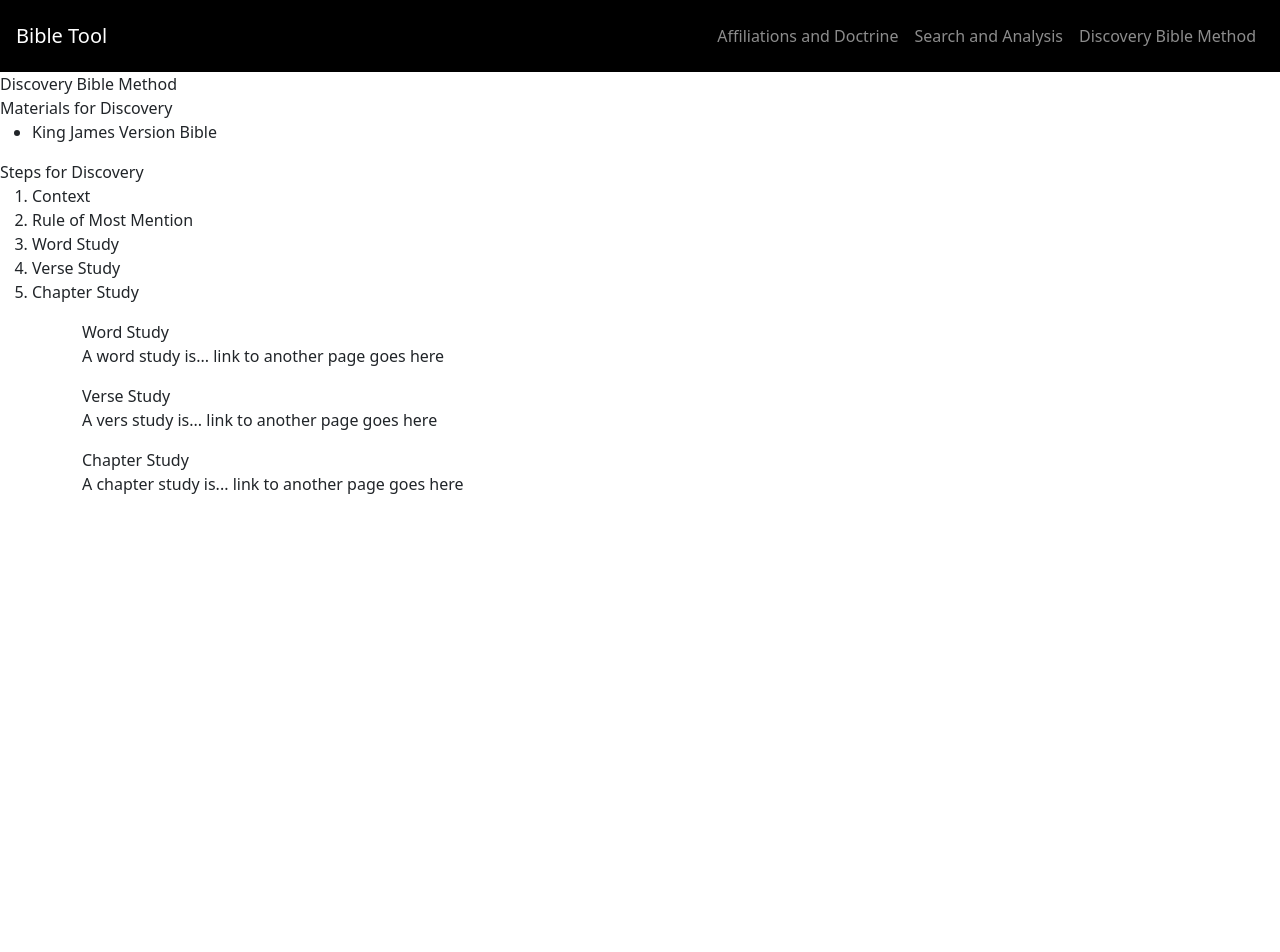
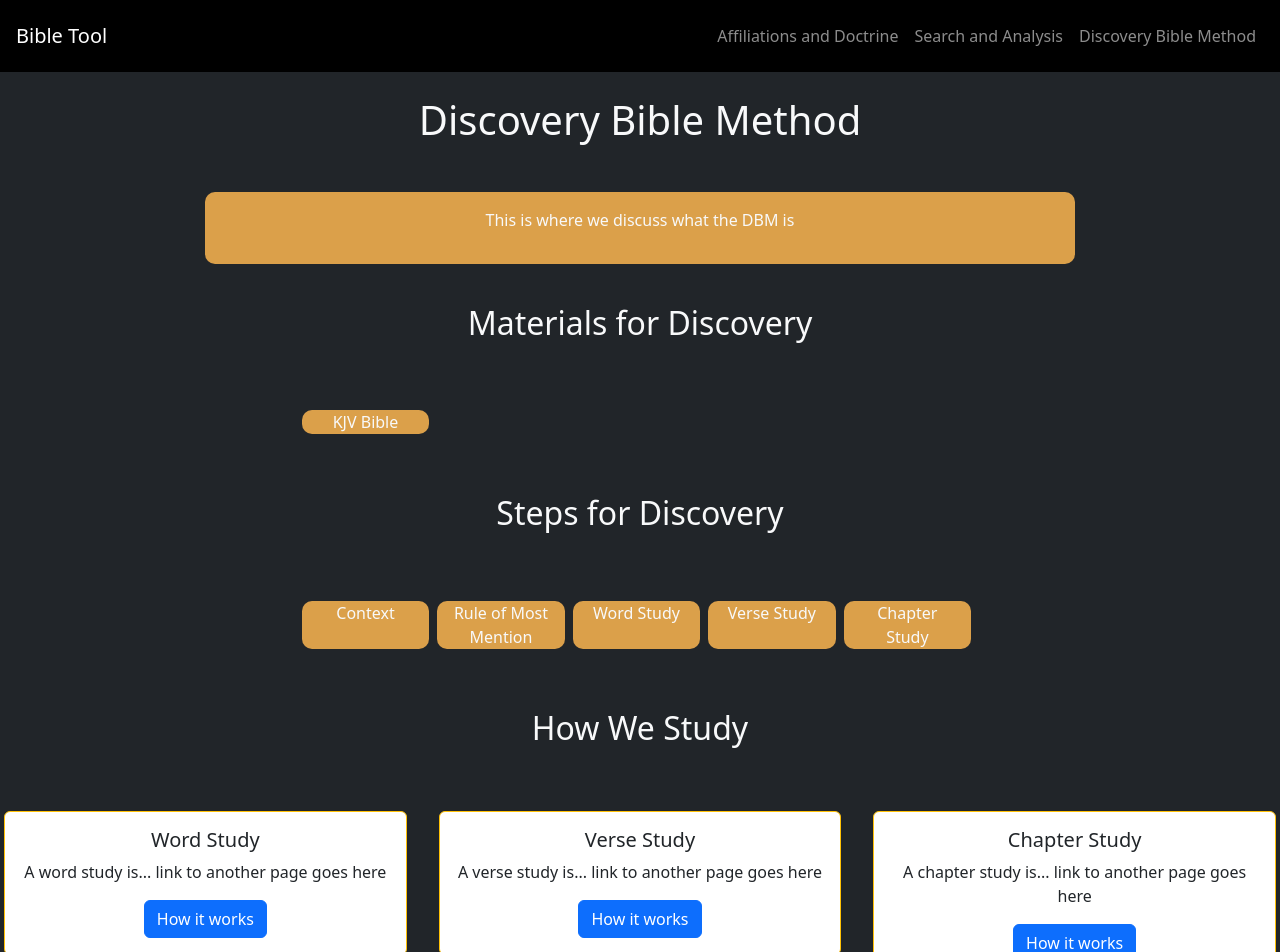
Before and after one commit to NoelEvan321/mbt-bible-tool, a React (Create React App) app: page /discoveryMethod in a window 1280 px wide. Shown: the top 952 px of the page. Before the commit the page ends 800 px from the top, so only its background shows below. Built offline with nearby package versions, Linux system fonts and the light colour scheme.

Commit message:
Updated and created cards for Discovery tab

```diff
--- a/src/components/Affiliations/Affiliations.js
+++ b/src/components/Affiliations/Affiliations.js
@@ -7,6 +7,9 @@ export default function Affiliations() {
   return (
     <>
         <section className="bg-dark py-5">
+          <article className="p-4">
+                <h1 className='text-center'>Relevant Affilitations</h1>
+          </article>
           <div className="par-block col-md-8 offset-md-2 my-3 p-3 text-center text-light">
             <p>
                 We believe all Scripture was given by inspiration of God (2 Timothy 3:16)
--- /dev/null
+++ b/src/components/Discovery/CHAPTERCard.js
@@ -0,0 +1,17 @@
+import React from 'react'
+import { Card, Button } from 'react-bootstrap'
+
+export default function CHAPTERCard() {
+  return (
+    <Card border='warning' className='text-center'>
+      {/* <Card.Img variant='top' src={Img} /> */}
+      <Card.Body>
+        <Card.Title>Chapter Study</Card.Title>
+        <Card.Text>
+            A chapter study is... link to another page goes here
+        </Card.Text>
+        <Button variant='primary' href='#' target='_blank'>How it works</Button>
+      </Card.Body>
+    </Card>
+  )
+}
--- a/src/components/Discovery/DiscoveryMethod.js
+++ b/src/components/Discovery/DiscoveryMethod.js
@@ -1,36 +1,57 @@
 import React from 'react'
-import {Container} from 'react-bootstrap'
+import CHAPTERCard from './CHAPTERCard'
+import VERSECard from './VERSECard'
+import WORDCard from './WORDCard'
 
 export default function DiscoveryMethod() {
   return (
     <>
-    <div>Discovery Bible Method</div>
-    <div>Materials for Discovery</div>
-    <ul>
-      <li>King James Version Bible</li>
-    </ul>
-    <div>Steps for Discovery</div>
-    <ol>
-      <li>Context</li>
-      <li>Rule of Most Mention</li>
-      <li>Word Study</li>
-      <li>Verse Study</li>
-      <li>Chapter Study</li>
-    </ol>
-    <Container>
-      <div>
-        <div>Word Study</div>
-        <p>A word study is... link to another page goes here</p>
-      </div>
-      <div>
-        <div>Verse Study</div>
-        <p>A vers study is... link to another page goes here</p>
-      </div>
-      <div>
-        <div>Chapter Study</div>
-        <p>A chapter study is... link to another page goes here</p>
-      </div>
-    </Container>
+      <section className="bg-dark text-light text-center">
+        <article className="p-4">
+              <h1 className='text-center'>Discovery Bible Method</h1>
+        </article>
+        <div className="row">
+          <div className='col-md-8 offset-md-2 p-3 my-3 par-block'>
+            <p>
+              This is where we discuss what the DBM is
+            </p>
+          </div>
+        </div>
+        <article className="p-4">
+              <h2 className='text-center'>Materials for Discovery</h2>
+        </article>
+        <div className='col-md-8 offset-md-2 p-3 my-3'>
+          <div className='row offset-md-1'>
+            <div className='col-md-2 par-block m-1'>KJV Bible</div>
+          </div>
+        </div>
+        <article className="p-4">
+              <h2 className='text-center'>Steps for Discovery</h2>
+        </article>
+        <div className='col-md-8 offset-md-2 p-3 my-3'>
+          <div className='row offset-md-1'>
+            <div className='col-md-2 par-block m-1'>Context</div>
+            <div className='col-md-2 par-block m-1'>Rule of Most Mention</div>
+            <div className='col-md-2 par-block m-1'>Word Study</div>
+            <div className='col-md-2 par-block m-1'>Verse Study</div>
+            <div className='col-md-2 par-block m-1'>Chapter Study</div>
+          </div>
+        </div>
+        <article className="p-4">
+              <h2 className='text-center'>How We Study</h2>
+        </article>
+        <div className="row">
+          <div className="col-md-4 my-3 p-3 text-dark">
+            <WORDCard />
+          </div>
+          <div className="col-md-4 my-3 p-3 text-dark">
+            <VERSECard />
+          </div>
+          <div className="col-md-4 my-3 p-3 text-dark">
+            <CHAPTERCard />
+          </div>
+        </div>
+      </section>
     </>
   )
 }
--- /dev/null
+++ b/src/components/Discovery/Studies/Verse.js
@@ -0,0 +1,20 @@
+import React from 'react'
+
+export default function Verse() {
+  return (
+    <>
+        <section className="bg-dark text-light text-center">
+            <article className="p-4">
+                <h1 className='text-center'>Verse Study</h1>
+            </article>
+            <div className="row">
+                <div className='col-md-8 offset-md-2 p-3 my-3 par-block'>
+                    <p>
+                    How to study a verse. This page is incomplete.
+                    </p>
+                </div>
+            </div>
+        </section>
+    </>
+  )
+}
--- /dev/null
+++ b/src/components/Discovery/Studies/Word.js
@@ -0,0 +1,20 @@
+import React from 'react'
+
+export default function Word() {
+  return (
+    <>
+        <section className="bg-dark text-light text-center">
+            <article className="p-4">
+                <h1 className='text-center'>Word Study</h1>
+            </article>
+            <div className="row">
+                <div className='col-md-8 offset-md-2 p-3 my-3 par-block'>
+                    <p>
+                    How to study a word. This page is incomplete.
+                    </p>
+                </div>
+            </div>
+        </section>
+    </>
+  )
+}
--- /dev/null
+++ b/src/components/Discovery/VERSECard.js
@@ -0,0 +1,18 @@
+import React from 'react'
+import { Card, Button } from 'react-bootstrap'
+import Verse from '../Discovery/Studies/Verse'
+
+export default function VERSECard() {
+  return (
+    <Card border='warning' className='text-center'>
+      {/* <Card.Img variant='top' src={Img} /> */}
+      <Card.Body>
+        <Card.Title>Verse Study</Card.Title>
+        <Card.Text>
+            A verse study is... link to another page goes here
+        </Card.Text>
+        <Button variant='primary' href={Verse} target='_blank'>How it works</Button>
+      </Card.Body>
+    </Card>
+  )
+}
--- /dev/null
+++ b/src/components/Discovery/WORDCard.js
@@ -0,0 +1,22 @@
+import React from 'react'
+import {Card, Button} from 'react-bootstrap'
+import Word from '../Discovery/Studies/Word'
+
+export default function WORDCard() {
+  return (
+    // <div>
+    //     <div>Word Study</div>
+    //     <p>A word study is... link to another page goes here</p>
+    //   </div>
+    <Card border='warning' className='text-center'>
+      {/* <Card.Img variant='top' src={Img} /> */}
+      <Card.Body>
+        <Card.Title>Word Study</Card.Title>
+        <Card.Text>
+            A word study is... link to another page goes here
+        </Card.Text>
+        <Button variant='primary' href={Word} target='_blank'>How it works</Button>
+      </Card.Body>
+    </Card>
+  )
+}
--- a/src/components/Home/Index.js
+++ b/src/components/Home/Index.js
@@ -4,16 +4,20 @@ import '../Home/Index.css'
 export default function Index() {
   return (
       <section className='bg-dark text-light'>
+        <article className="p-4">
+                <h1 className='text-center'>Welcome to the Living Faith Bible Tool</h1>
+          </article>
         <div className='row'>
           <div className='text-center col-md-8 offset-md-2 par-block my-5 p-3'>
-            <p>The purpose of this app is to bring the Word of God to the world. We believe that every word in the Bible was
+            <p>
+              The purpose of this app is to bring the Word of God to the world. We believe that every word in the Bible was
                 was perfectly placed by a perfect God. As such, we should not use our lives to understand the Word, but rather
                 use the Word to understand our lives. The Word of God must be used to explain the Word of God.
             </p>
           </div>
           <div className='text-center col-md-8 offset-md-2 par-block my-3 p-3'>
             <p>
-                We at Midtown Baptist Temple study the Word to know what God intends for His people to learn from specific passages.
+                We in the Living Faith Fellowship study the Word to know what God intends for His people to learn from specific passages.
                 To understand God's intent, we study to understand the words God uses and why He uses them where He uses them.
                 The MBT Bible Tool is a user friendly application designed for the modern user. This tool is intended to be used by any
                 believer wanting to know what God wishes to say to His people through His word.
```
Also changed, not shown: src/components/Discovery/Studies/Chapter.js (added, +20 -0 lines).
